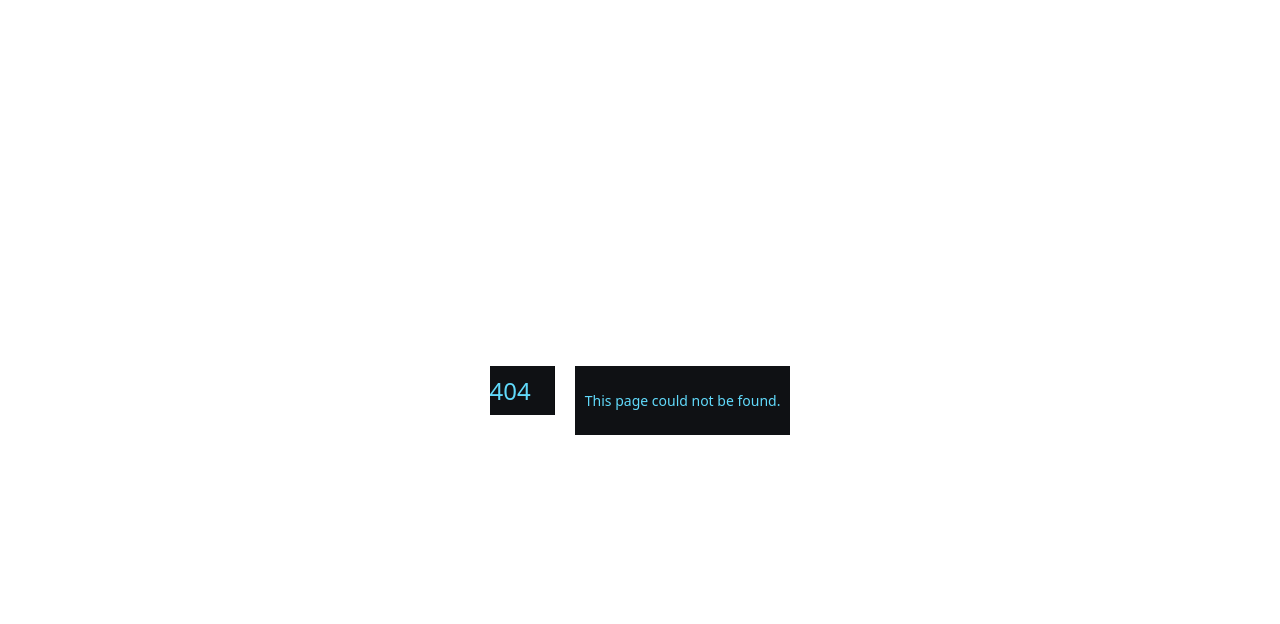
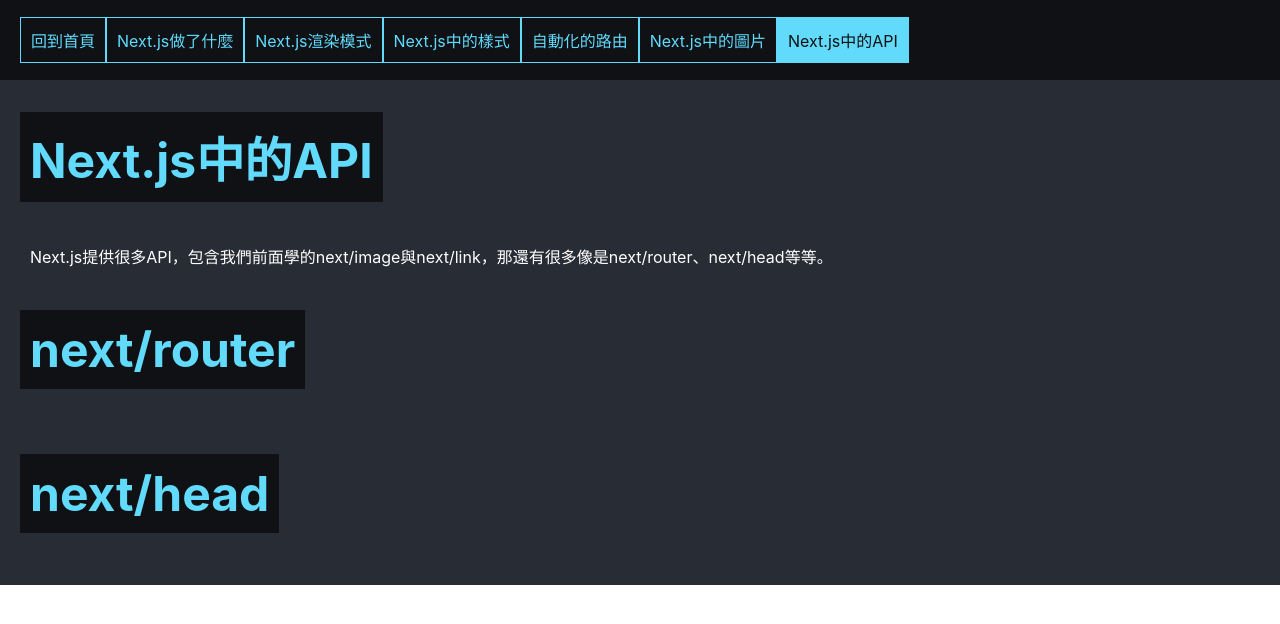
Before and after one commit to Bobo100/React-Next.js-Introduce, a Next.js app: page /NextjsAPI in a window 1280 px wide. Before the commit this address had no page. Shown: the top 624 px of the page. Built offline with nearby package versions, Linux system fonts and the light colour scheme.

Commit message:
更新link

```diff
--- a/components/RoutesLink.tsx
+++ b/components/RoutesLink.tsx
@@ -7,12 +7,12 @@ const RoutesLink = () => {
     return (
         <>
             <Link href="/" className={router.pathname === "/" ? "active" : ""}>回到首頁</Link>
-            <Link href="/Nextjs_works" className={router.pathname === "/Nextjs_works" ? "active" : ""}>Next.js做了什麼</Link>
-            <Link href="/Nextjs_render" className={router.pathname === "/Nextjs_render" ? "active" : ""}>Next.js渲染模式</Link>
-            <Link href="/Nextjs_styles" className={router.pathname === "/Nextjs_styles" ? "active" : ""}>Next.js中的樣式</Link>
-            <Link href="/Nextjs_routes" className={router.pathname === "/Nextjs_routes" ? "active" : ""}>自動化的路由</Link>
-            <Link href="/Nextjs_image" className={router.pathname === "/Nextjs_image" ? "active" : ""}>Next.js中的圖片</Link>
-            <Link href="/Nextjs_api" className={router.pathname === "/Nextjs_api" ? "active" : ""}>Next.js中的API</Link>
+            <Link href="/NextjsWorks" className={router.pathname === "/NextjsWorks" ? "active" : ""}>Next.js做了什麼</Link>
+            <Link href="/NextjsRender" className={router.pathname === "/NextjsRender" ? "active" : ""}>Next.js渲染模式</Link>
+            <Link href="/NextjsStyles" className={router.pathname === "/Nextjs_styles" ? "active" : ""}>Next.js中的樣式</Link>
+            <Link href="/NextjsRoutes" className={router.pathname === "/NextjsRoutes" ? "active" : ""}>自動化的路由</Link>
+            <Link href="/NextjsImage" className={router.pathname === "/NextjsImage" ? "active" : ""}>Next.js中的圖片</Link>
+            <Link href="/NextjsAPI" className={router.pathname === "/NextjsAPI" ? "active" : ""}>Next.js中的API</Link>
         </>
     );
 };
--- a/pages/nextjs_api.tsx
+++ b/pages/NextjsAPI.tsx
@@ -1,6 +1,6 @@
 import Head from 'next/head'
 import Layout from '../components/layout'
-function Nextjs_API() {
+function NextjsAPI() {
     return (
         <Layout>
             <Head>
@@ -19,4 +19,4 @@ function Nextjs_API() {
     )
 }
 
-export default Nextjs_API
+export default NextjsAPI
--- a/pages/Nextjs_render.tsx
+++ b/pages/NextjsRender.tsx
@@ -4,7 +4,7 @@ import Layout from "../components/layout";
 import { Prism } from 'react-syntax-highlighter';
 import { vscDarkPlus } from 'react-syntax-highlighter/dist/cjs/styles/prism';
 
-const Nextjs_Render = () => {
+const NextjsRender = () => {
     return (
         <Layout>
             <Head>
@@ -134,4 +134,4 @@ const Nextjs_Render = () => {
     );
 };
 
-export default Nextjs_Render;
+export default NextjsRender;
--- a/pages/nextjs_routes.tsx
+++ b/pages/NextjsRoutes.tsx
@@ -1,7 +1,7 @@
 import Head from "next/head";
 import Layout from "../components/layout";
 
-function Nextjs_Routes() {
+function NextjsRoutes() {
     return (
         <Layout>
             <Head>
@@ -15,4 +15,4 @@ function Nextjs_Routes() {
     );
 }
 
-export default Nextjs_Routes;
+export default NextjsRoutes;
--- a/pages/nextjs_styles.tsx
+++ b/pages/NextjsStyles.tsx
@@ -6,7 +6,7 @@ import CSSinJS2 from "../components/styles-nextjs/CSSinJS2";
 import Layout from "../components/layout";
 import StyleOrder from "../components/styles-nextjs/style_order";
 import styles from "../styles/styles.module.scss";
-const Nextjs_Styles = () => {
+const NextjsStyles = () => {
   return (
     <Layout>
       <Head>
@@ -212,4 +212,4 @@ import '../styles/global.scss';`}
   );
 };
 
-export default Nextjs_Styles;
+export default NextjsStyles;
--- a/pages/Nextjs_Works.tsx
+++ b/pages/NextjsWorks.tsx
@@ -3,7 +3,7 @@ import Image from "next/image";
 import Layout from "../components/layout";
 
 // How Next.js Works
-const Nextjs_Works = () => {
+const NextjsWorks = () => {
     return (
         <Layout>
             <Head>
@@ -214,4 +214,4 @@ const Nextjs_Works = () => {
     );
 };
 
-export default Nextjs_Works;
+export default NextjsWorks;
```
Also changed, not shown: pages/NextjsImage.tsx (renamed from pages/nextjs_image.tsx, +8 -8 lines).
